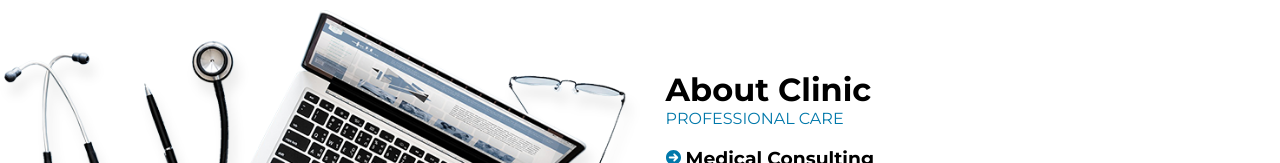
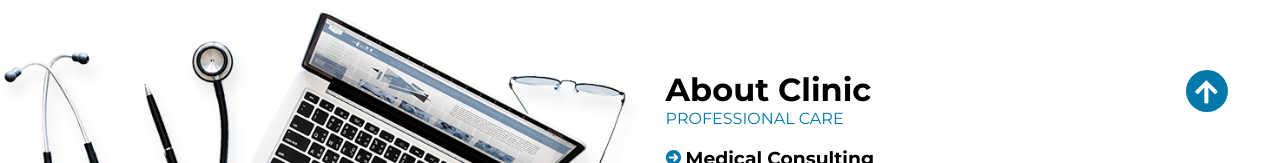
Before and after one commit to RomaP28/Responsive_Design, a plain HTML site: page index.html in a window 1280 px wide. Shown: the part 570-733 px from the top of the page. Drawn offline with Linux system fonts and the light colour scheme.

Commit message:
realesed arrow-up

```diff
--- a/css/style.css
+++ b/css/style.css
@@ -22,11 +22,9 @@ time, mark, audio, video {
 	border: 0;
   scroll-behavior: smooth;
 }
-
 body {
   font-family: 'Montserrat', sans-serif;
 }
-
 .header{
   width: 100%;
   height: 580px;
@@ -35,7 +33,6 @@ body {
   background-size: 100%;
   background-image: url(../img/lady.jpg);
 }
-
 .heading{
   position: fixed;
   top: 0px;
@@ -44,18 +41,15 @@ body {
   background-color: white;
   z-index: 100;
 }
-
 .logo{
   position: absolute;
   width: 2%;
   margin-left: 12%;
   bottom: 14px;
 }
-
 .font_nav{
   font-weight: bold;
 }
-
 .navigation{
   float: right;
   position: relative;
@@ -65,18 +59,15 @@ body {
   display: flex;
   justify-content: space-between;
 }
-
 .links{
   font-size: small;
   text-transform: uppercase;
   text-decoration: none;
   color: black;
 }
-
 .links:hover{
   color: #0078AA;
 }
-
 .main_signs{
   position: absolute;
   margin-top: 17%;
@@ -84,25 +75,18 @@ body {
   width: 35%;
   z-index: 0;
 }
-
-
 .main_sign{
   font-size: 2.1em;
 }
-
 .description{
   width:82%;
   font-size: small;
 }
-
-
-
 .svg_container{
   width:170px;
   display: flex;
   justify-content: space-between;
 }
-
 .svg{
   display: inline-block;
   width: 40px;
@@ -113,27 +97,32 @@ body {
   border: 1px solid transparent;
   margin: 0 22px 0 0 ;
 }
-
 .svg:hover{
   background-color: white;
   border-color: #0078AA;
 }
-
 .svg svg{
   display: inline-block;
   width: 26px;
   height: 26px;
   padding: 8px 6px;
 }
-
+.arrow_up{
+  position:fixed;
+  top: 80%;
+  right: 30px;
+  z-index: 200;
+}
+.arrow_up svg{
+  padding: 8px;
+}
 .svg svg:hover{
   fill: #0078AA;
 }
-
 .about{
+  position: relative;
   margin-bottom: 5%;
 }
-
 .text_content{
   margin-top: 60px;
   width:30%;
@@ -151,17 +140,14 @@ body {
 .image_content{
   width: 50%;
 }
-
 .fonts article p{
  font-size: small;
 }
-
 .arrow{
   margin-top: 3px;
   margin-right: 5px;
   float:left;
 }
-
 .services{
   width: 100%;
   padding-top:3%;
@@ -171,21 +157,17 @@ body {
   background-position: 0;
   background: url(../img/services_bg.jpg) no-repeat;
 }
-
 .font_h2{
   font-size: 2em;
   font-weight: 600;
 }
-
 .font_p{
   text-transform: uppercase;
 }
-
 .options_block{
   display: flex;
   justify-content: center;
 }
-
 .bg_blocks{
   text-align: left;
   margin-right: 20px;
@@ -194,11 +176,9 @@ body {
   width:22%;
   background-color: white;
 }
-
 .options_images{
   width:30%;
 }
-
 .prices{
   position: relative;
   width: 100%;
@@ -208,7 +188,6 @@ body {
   background-position: 0;
   background: url(../img/pricing_bg.jpg) no-repeat;
 }
-
 .rectangle{
   position: relative;
   color: white;
@@ -221,24 +200,19 @@ body {
   background:#47C8E5;
   z-index: 0;
 }
-
 .check_fonts h2{
   font-size: 4em;
 }
-
 .check_fonts h3{
   font-size: 1.5em;
 }
-
 .check_fonts p{
   font-size: medium;
 }
-
 .left_content{
   margin-right:70%;
   padding: 2%;
 }
-
 .center_content{
   position: absolute;
   top: 170px;
@@ -251,7 +225,6 @@ body {
   border: 2px solid #0578A5;
   background-color: white;
 }
-
 .right_content{
   position: absolute;
   right:0px;
@@ -259,36 +232,30 @@ body {
   width: 30%;
   padding: 2%;
 }
-
 .prices_button{
+  cursor: pointer;
   color: #0578A5;
   padding: 10px 20px;
   border-color: #0578A5;
   border-radius: 6px;
 }
-
-
 .contact{
   display: flex;
 }
-
 .bg_contact{
   width:50%;
   height:auto;
 }
-
 .text_contact{
   background-color: white;
   margin-top: 80px;
   width: 50%;
 }
-
 form{
   display: flex;
   flex-direction: column;
   margin-left: 3%;
 }
-
 .fields{
   font-style: italic;
   border:none;
@@ -297,8 +264,8 @@ form{
   outline: none;
   padding:5px;
 }
-
 #submit{
+  cursor: pointer;
   font-style: normal;
   font-weight: bold;
   padding: 10px 10px;
@@ -307,7 +274,6 @@ form{
   border-radius: 6px;
   background-color: #0578A5;
 }
-
 footer{
   padding:6px 0;
   text-align: center;
--- a/index.html
+++ b/index.html
@@ -49,6 +49,11 @@
     </div>
   </header>
   <section id="about" class="about fonts">
+    <a class="arrow_up svg" href="#"><svg fill="#fff" aria-hidden="true" focusable="false"
+        xmlns="http://www.w3.org/2000/svg" width="26" height="26" viewBox="0 0 512 512">>
+        <path
+          d="M34.9 289.5l-22.2-22.2c-9.4-9.4-9.4-24.6 0-33.9L207 39c9.4-9.4 24.6-9.4 33.9 0l194.3 194.3c9.4 9.4 9.4 24.6 0 33.9L413 289.4c-9.5 9.5-25 9.3-34.3-.4L264 168.6V456c0 13.3-10.7 24-24 24h-32c-13.3 0-24-10.7-24-24V168.6L69.2 289.1c-9.3 9.8-24.8 10-34.3.4z" />
+      </svg> </a>
     <img class="image_content" src="img/tools.png" alt="laptop">
     <div class="text_content">
       <div id="circle"></div>
```
